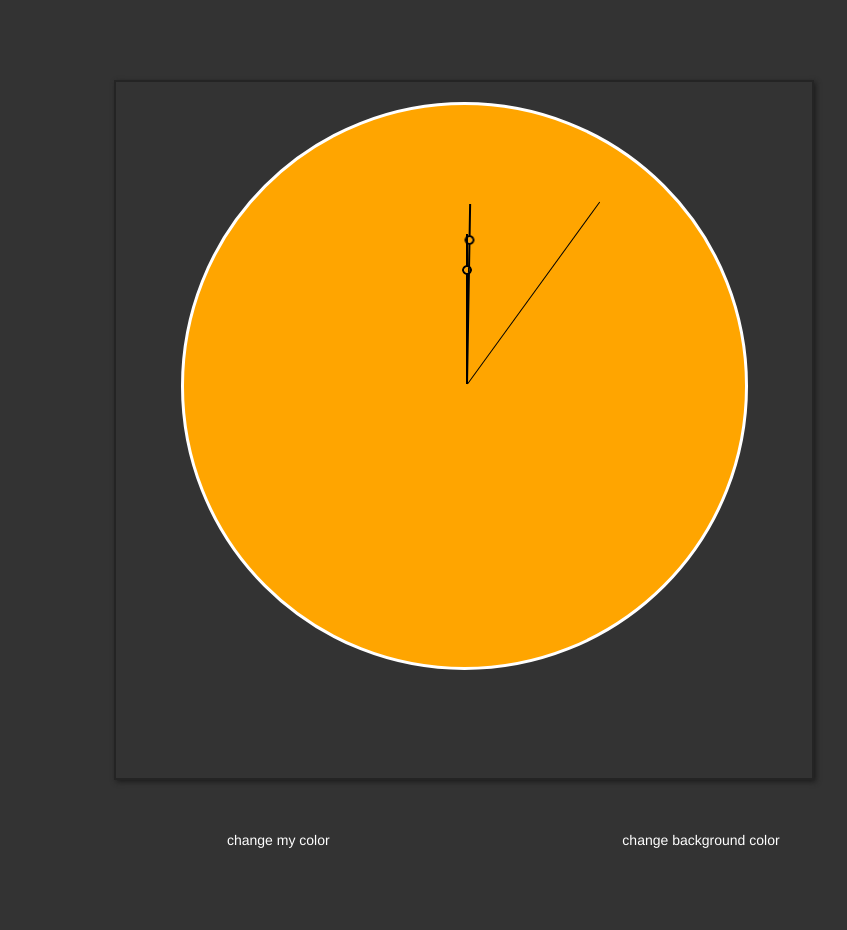
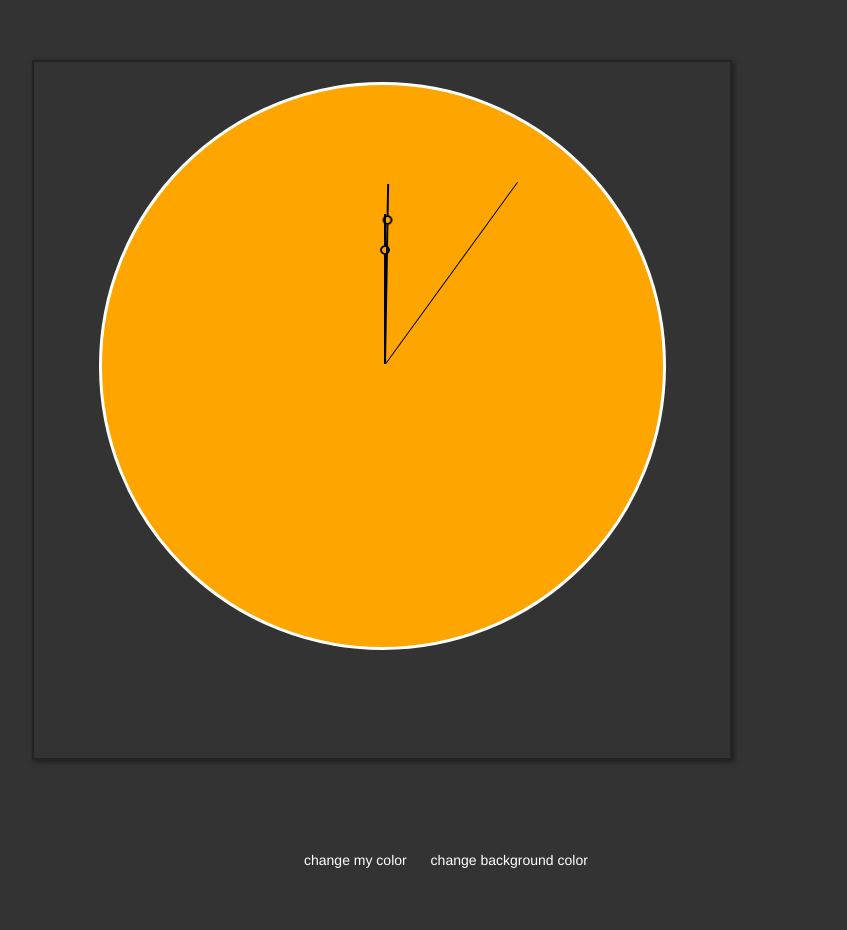
Before and after one commit to wolel/Horologe.index.php, a PHP site: page / in a window 1280 px wide. Shown: the whole page, without its empty margins (176-1023 px from the left). After the commit the page ends 868 px from the top, so only its background shows below. Run offline with PHP 8.4, Linux system fonts and the light colour scheme.

```diff
--- a/style.css
+++ b/style.css
@@ -1,14 +1,14 @@
 body{
     background: #333333;
+    display: flex;
+    margin-top: 60px;
 }
 #cadre{
     border: 2px solid #242424;
     width: 700px;
     height: 700px;
-    margin-right: auto;
-    margin-left: auto;
+    margin: auto;
     box-shadow: 2px 2px 5px #1d1d1d;
-    margin-top: 80px;
     background-color: #333;
 !important z-index: 9999;
 
@@ -17,6 +17,7 @@ body{
     position: absolute;
     bottom: 283px;
     transform-origin: bottom center;
+
 }
 
 #horloge{
@@ -26,15 +27,13 @@ body{
     border: 3px solid white;
     border-radius: 284px;
     background-color: orange;
-    margin-right: auto;
-    margin-left: auto;
-
+    margin: auto;
 
 }
-#btnAll{
-    margin-right: auto;
-    margin-left: 30%;
-    z-index: 1;
+    #btnAll{
+   position: absolute;
+   margin-top: 750px;
+   margin-left: 470px;
 
 
 }
@@ -43,35 +42,28 @@ body{
     height: 100px;
     transition: transform .4s ease;
     padding: 10px;
-    margin-left: 1%;
-    margin-top: 10px;
     background-color: #333;
     border: none;
     color: white;
+    margin: auto;
 }
 #btn1{
     width: auto;
     height: 100px;
     transition: transform .4s ease;
     padding: 10px;
-    margin-left: 30%;
-    margin-top: 10px;
+    margin: auto;
     background-color: #333;
     border: none;
     color: white;
+    transform: scale(1);
 
 }
-#btn1:hover{
-    transform: translateY(5%);
+#btn1:active, #btn:active{
+    transform: scale(.97);
+    transition: transform .2s;
     background-color: orange;
     color: white;
     border-style: none;
 
  }
-#btn:hover{
-    transform: translateY(5%);
-    background-color:orangered;
-    border: none;
-    color: white;
-
-}
```
